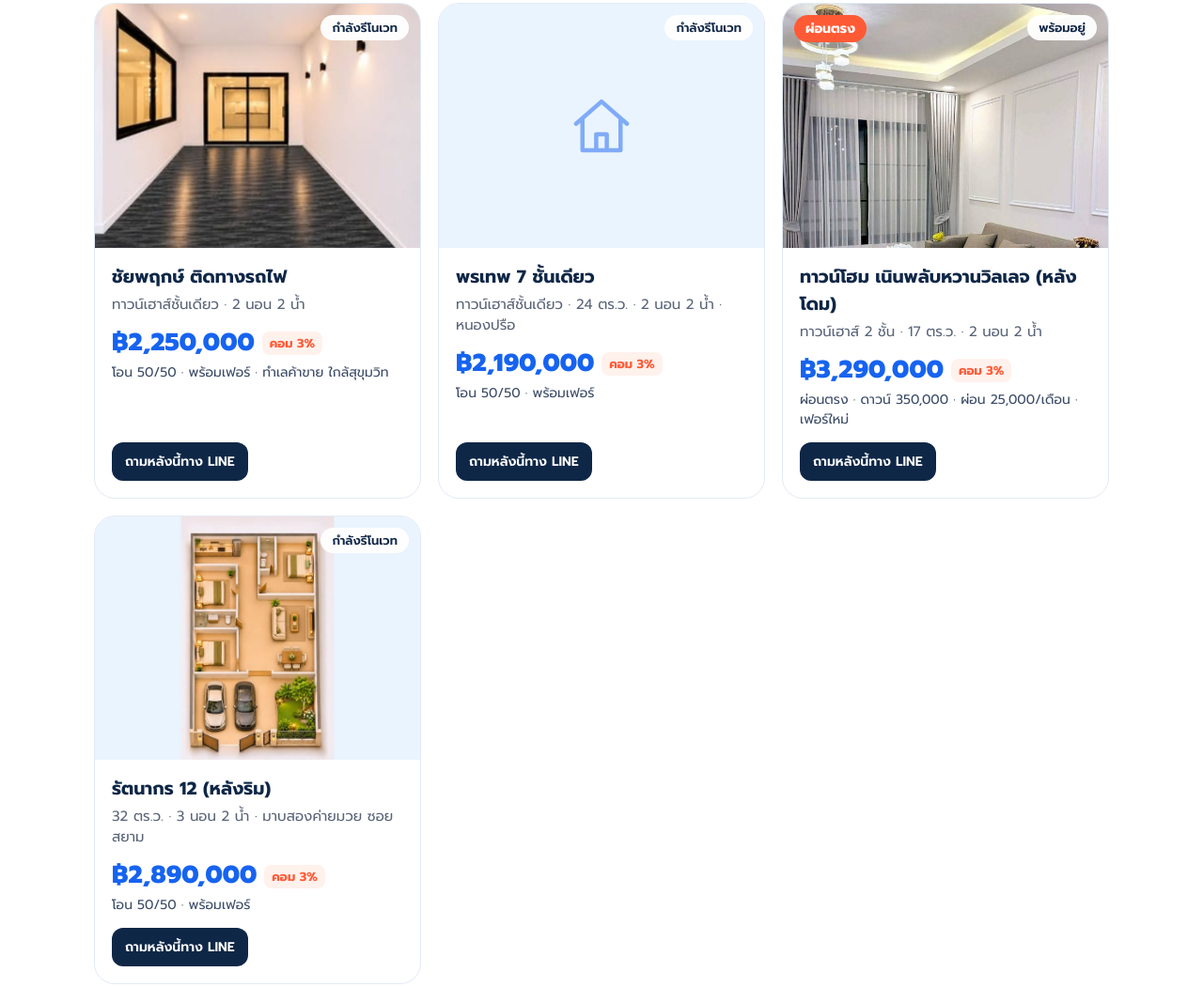
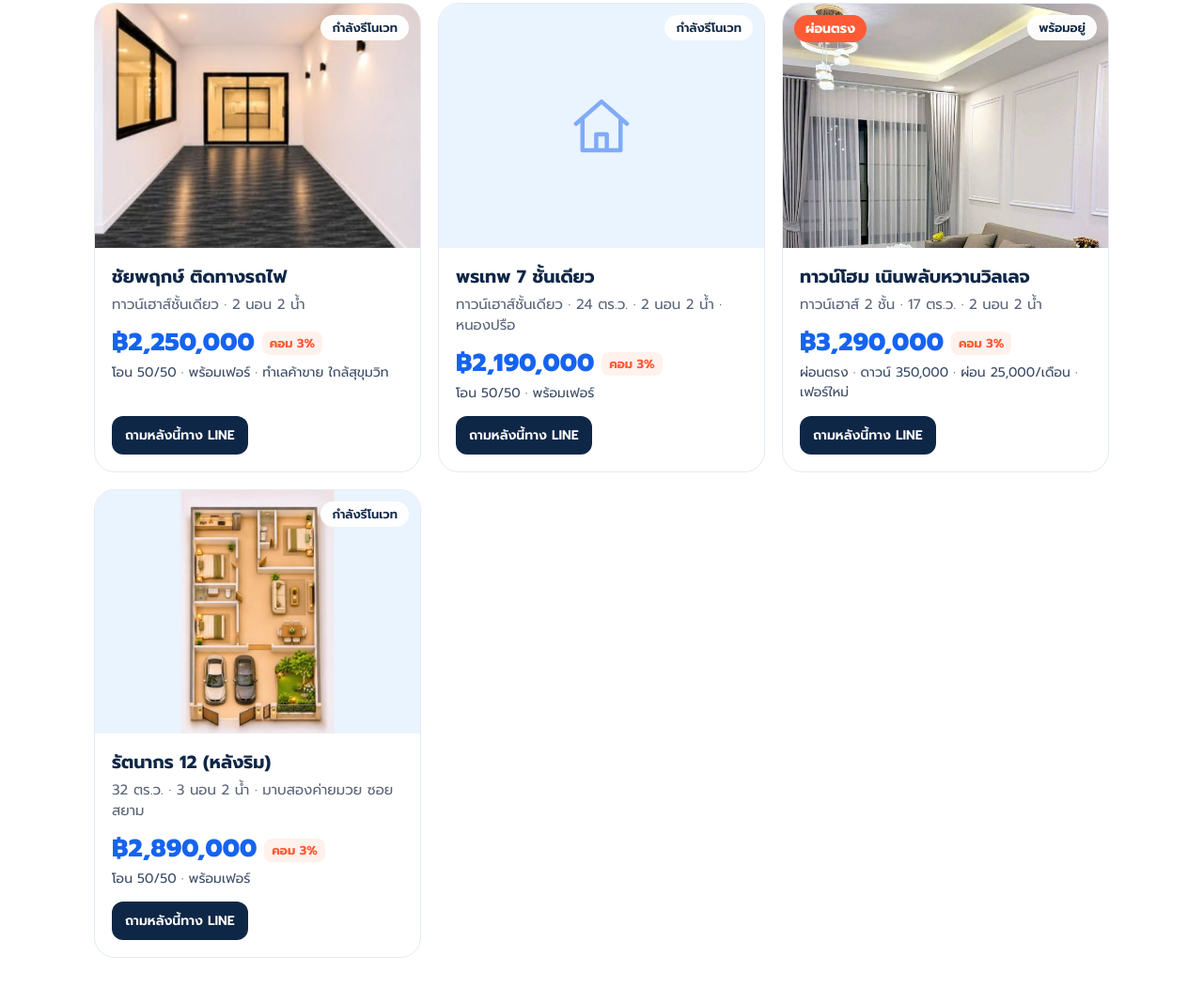
Before and after one commit to Bankunturk/bankunturk.github.io, a plain HTML site: page index.html in a window 1280 px wide. Shown: the part 1882-2933 px from the top of the page at 94% size. Drawn offline with Linux system fonts and the light colour scheme.

Commit message:
Add files via upload

```diff
--- a/index.html
+++ b/index.html
@@ -79,7 +79,7 @@ footer{padding-bottom:110px}
 <article class="card"><div class="pic"><div class="ph"><svg viewBox="0 0 64 64" aria-hidden="true"><path d="M8 30 L32 9 L56 30 M14 25 V55 H50 V25 M27 55 V40 H37 V55" fill="none" stroke="currentColor" stroke-width="4" stroke-linejoin="round" stroke-linecap="round"/></svg></div><span class="st">กำลังรีโนเวท</span></div><div class="body"><h3>บ้านเดี่ยวชั้นเดียว มาบยายเลีย 49</h3><p class="spec">61 ตร.ว. · 3 นอน 2 น้ำ · จอดรถ 2 คัน</p><p class="price">฿3,890,000<span class="com">คอม 3%</span></p><p class="sub">โอน 50/50 · พร้อมเฟอร์</p><div class="acts"><a class="b1" href="https://line.me/ti/p/~turkturk21" target="_blank" rel="noopener">ถามหลังนี้ทาง LINE</a></div></div></article>
 <article class="card"><div class="pic"><img src="h-chai.jpg" alt="ชัยพฤกษ์ ภายในบ้านรีโนเวทใหม่" loading="lazy"><span class="st">กำลังรีโนเวท</span></div><div class="body"><h3>ชัยพฤกษ์ ติดทางรถไฟ</h3><p class="spec">ทาวน์เฮาส์ชั้นเดียว · 2 นอน 2 น้ำ</p><p class="price">฿2,250,000<span class="com">คอม 3%</span></p><p class="sub">โอน 50/50 · พร้อมเฟอร์ · ทำเลค้าขาย ใกล้สุขุมวิท</p><div class="acts"><a class="b1" href="https://line.me/ti/p/~turkturk21" target="_blank" rel="noopener">ถามหลังนี้ทาง LINE</a></div></div></article>
 <article class="card"><div class="pic"><div class="ph"><svg viewBox="0 0 64 64" aria-hidden="true"><path d="M8 30 L32 9 L56 30 M14 25 V55 H50 V25 M27 55 V40 H37 V55" fill="none" stroke="currentColor" stroke-width="4" stroke-linejoin="round" stroke-linecap="round"/></svg></div><span class="st">กำลังรีโนเวท</span></div><div class="body"><h3>พรเทพ 7 ชั้นเดียว</h3><p class="spec">ทาวน์เฮาส์ชั้นเดียว · 24 ตร.ว. · 2 นอน 2 น้ำ · หนองปรือ</p><p class="price">฿2,190,000<span class="com">คอม 3%</span></p><p class="sub">โอน 50/50 · พร้อมเฟอร์</p><div class="acts"><a class="b1" href="https://line.me/ti/p/~turkturk21" target="_blank" rel="noopener">ถามหลังนี้ทาง LINE</a></div></div></article>
-<article class="card"><div class="pic"><img src="dome.jpg" alt="ทาวน์โฮม เนินพลับหวานวิลเลจ (หลังโดม)" loading="lazy"><span class="tag">ผ่อนตรง</span><span class="st">พร้อมอยู่</span></div><div class="body"><h3>ทาวน์โฮม เนินพลับหวานวิลเลจ (หลังโดม)</h3><p class="spec">ทาวน์เฮาส์ 2 ชั้น · 17 ตร.ว. · 2 นอน 2 น้ำ</p><p class="price">฿3,290,000<span class="com">คอม 3%</span></p><p class="sub">ผ่อนตรง · ดาวน์ 350,000 · ผ่อน 25,000/เดือน · เฟอร์ใหม่</p><div class="acts"><a class="b1" href="https://line.me/ti/p/~turkturk21" target="_blank" rel="noopener">ถามหลังนี้ทาง LINE</a></div></div></article>
+<article class="card"><div class="pic"><img src="dome.jpg" alt="ทาวน์โฮม เนินพลับหวานวิลเลจ" loading="lazy"><span class="tag">ผ่อนตรง</span><span class="st">พร้อมอยู่</span></div><div class="body"><h3>ทาวน์โฮม เนินพลับหวานวิลเลจ</h3><p class="spec">ทาวน์เฮาส์ 2 ชั้น · 17 ตร.ว. · 2 นอน 2 น้ำ</p><p class="price">฿3,290,000<span class="com">คอม 3%</span></p><p class="sub">ผ่อนตรง · ดาวน์ 350,000 · ผ่อน 25,000/เดือน · เฟอร์ใหม่</p><div class="acts"><a class="b1" href="https://line.me/ti/p/~turkturk21" target="_blank" rel="noopener">ถามหลังนี้ทาง LINE</a></div></div></article>
 <article class="card"><div class="pic"><img src="h-rk12.jpg" alt="รัตนากร 12 แปลนบ้าน 3D" loading="lazy"><span class="st">กำลังรีโนเวท</span></div><div class="body"><h3>รัตนากร 12 (หลังริม)</h3><p class="spec">32 ตร.ว. · 3 นอน 2 น้ำ · มาบสองค่ายมวย ซอยสยาม</p><p class="price">฿2,890,000<span class="com">คอม 3%</span></p><p class="sub">โอน 50/50 · พร้อมเฟอร์</p><div class="acts"><a class="b1" href="https://line.me/ti/p/~turkturk21" target="_blank" rel="noopener">ถามหลังนี้ทาง LINE</a></div></div></article>
 </div>
 <h2>ทำไมต้องบ้านคุณเตริก</h2>
```
